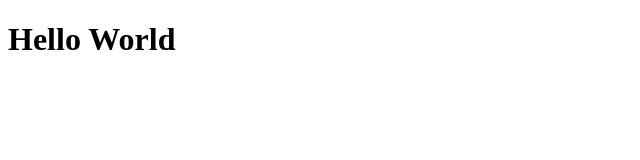
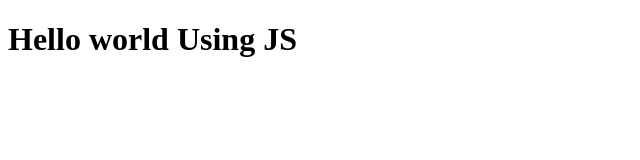
Before and after one commit to sanjeeva-rao/react_assigmet_1, a plain HTML site: page index.html in a window 1280 px wide. Shown: the whole page, without its empty margins (0-640 px from the left). Drawn offline with Linux system fonts and the light colour scheme.

Commit message:
Hello world by using Java script

```diff
--- a/app.js
+++ b/app.js
@@ -0,0 +1,4 @@
+//by using Java script
+const root = document.createElement('h1');
+root.innerHTML = 'Hello world Using JS';
+document.getElementById('root').appendChild(root);
--- a/index.html
+++ b/index.html
@@ -7,6 +7,8 @@
     <title>Assignment 1</title>
 </head>
 <body>
-    <h1>Hello World</h1>
+    <!-- <h1>Hello World</h1> -->
+    <div id="root"></div>
+    <script src="./app.js"></script>
 </body>
 </html>
```
